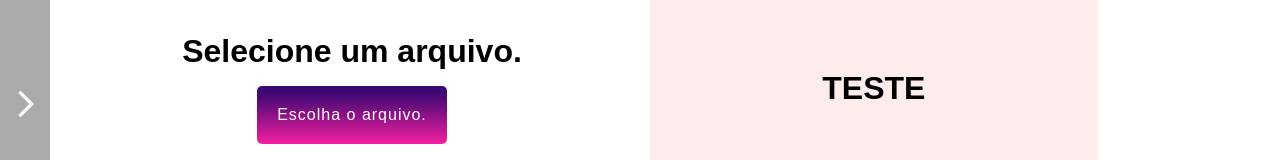
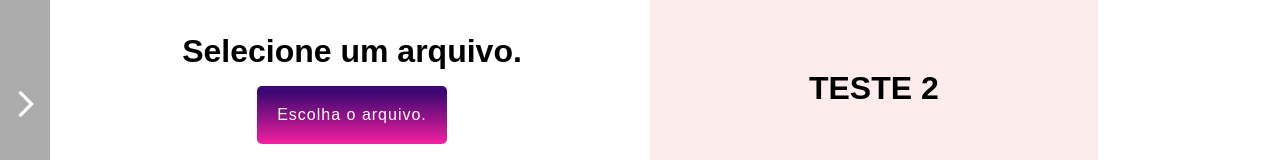
Before and after one commit to RachelDamasceno/Projeto-Integrador, a React (Create React App) app: page / in a window 1280 px wide. Shown: the part 296-456 px from the top of the page. Built offline with nearby package versions, Linux system fonts and the light colour scheme.

Commit message:
alteracao de branch

```diff
--- a/src/pages/Home.js
+++ b/src/pages/Home.js
@@ -29,7 +29,7 @@ function Home() {
       </div>
       <div className="extraction">
         <div className="inner-extraction">
-          <h1>TESTE</h1>
+          <h1>TESTE 2</h1>
         </div>
       </div>
     </div>
```
